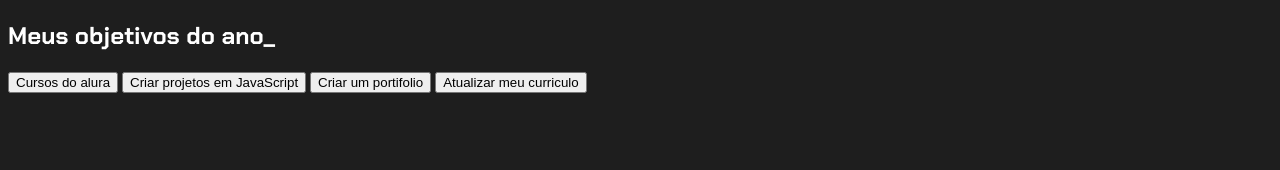
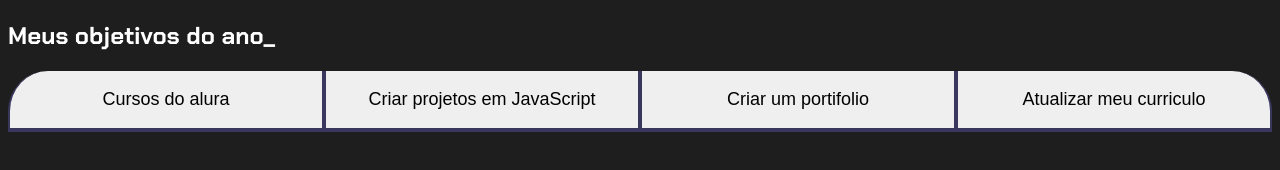
Before and after one commit to Lenna12/site-de-metas, a plain HTML site: page index.html in a window 1280 px wide. Drawn offline with Linux system fonts and the light colour scheme.

Commit message:
site de metas

```diff
--- a/style.css
+++ b/style.css
@@ -34,8 +34,8 @@ body {
     color: var(--verde);
 }
 
-.borao {
-    dont-family:  ,sans-serif
+.botao {
+    dont-family: Crakra Petch,sans-serif
     background-color: var(--botao-inativo);
     color: var (--branco); display: flex;
     justify-content: center;
@@ -49,4 +49,20 @@ body {
     border-top: none;
 }
 
-.botoes {}
+.botoes {
+    display: block;
+}
+
+@media screen and (min-width: 768px) {
+    .botoes {
+        display: flex;
+    }
+
+    .botao:first-child {
+            border-radius: 40px 0 0 0;
+    }
+
+    .botao:last-child {
+            border-radius: 0 40px 0 0;
+    }
+}
```
